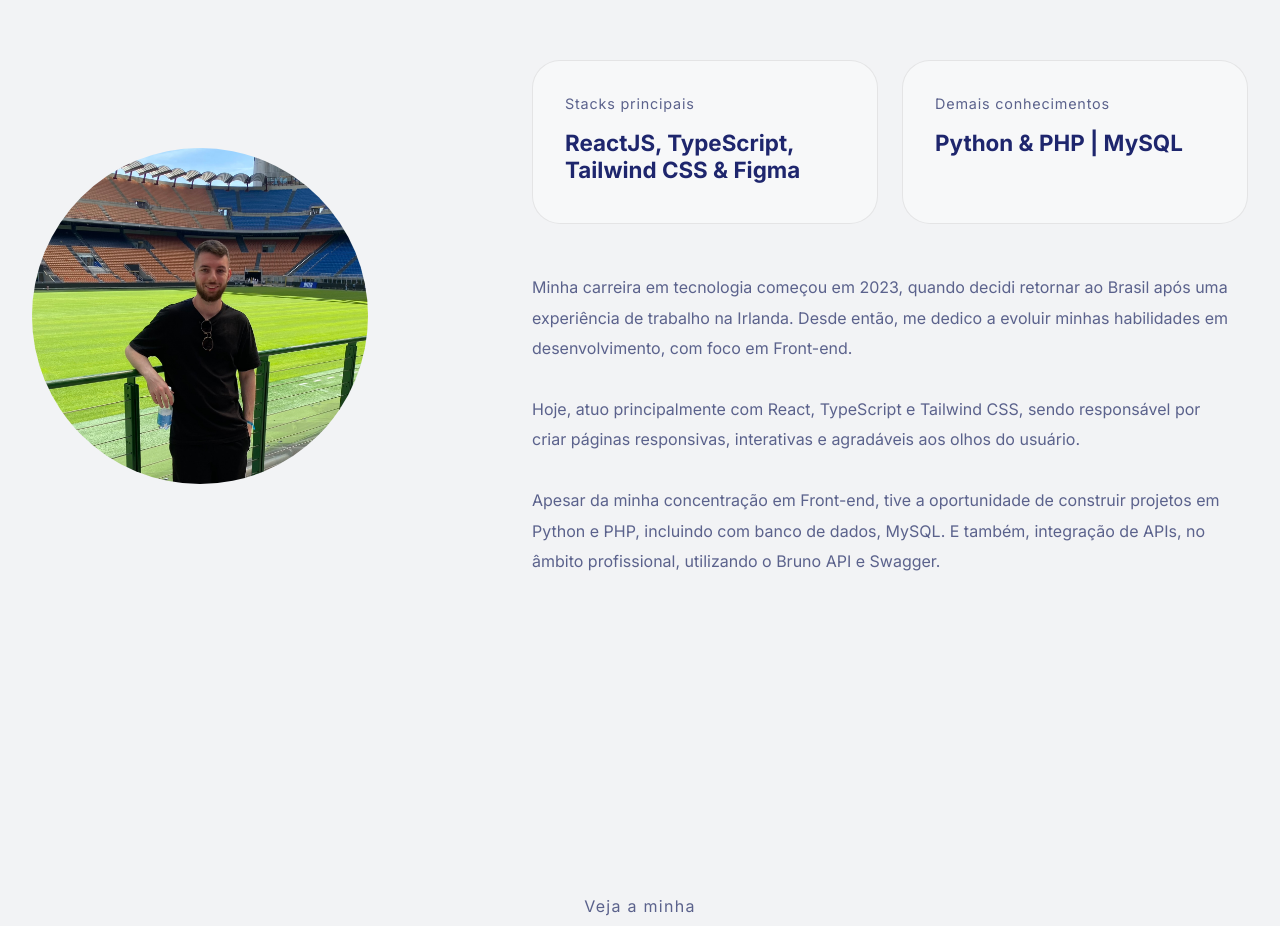
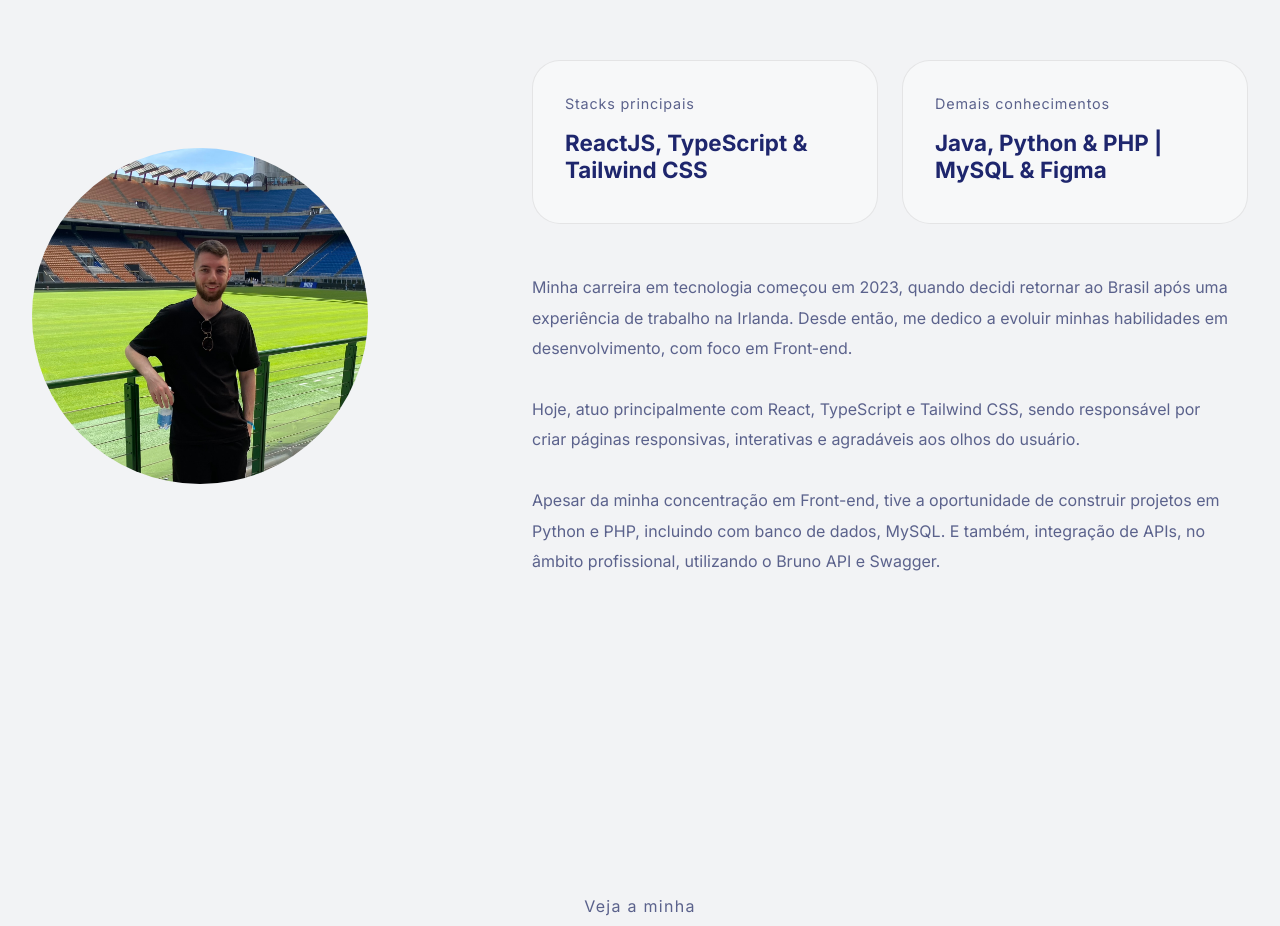
Before and after one commit to Henricantin/portfolio, a React (Vite) app: page / in a window 1280 px wide. Shown: the part 1100-2026 px from the top of the page. Built offline with nearby package versions, Linux system fonts and the light colour scheme.

Commit message:
fix about stack

```diff
--- a/src/sections/about/index.tsx
+++ b/src/sections/about/index.tsx
@@ -21,13 +21,13 @@ function About() {
 							<article className={styles.card}>
 								<span>Stacks principais</span>
 
-								<strong>ReactJS, TypeScript, Tailwind CSS & Figma</strong>
+								<strong>ReactJS, TypeScript & Tailwind CSS</strong>
 							</article>
 
 							<article className={styles.card}>
 								<span>Demais conhecimentos</span>
 
-								<strong>Python & PHP | MySQL</strong>
+								<strong>Java, Python & PHP | MySQL & Figma</strong>
 							</article>
 						</div>
 
```
